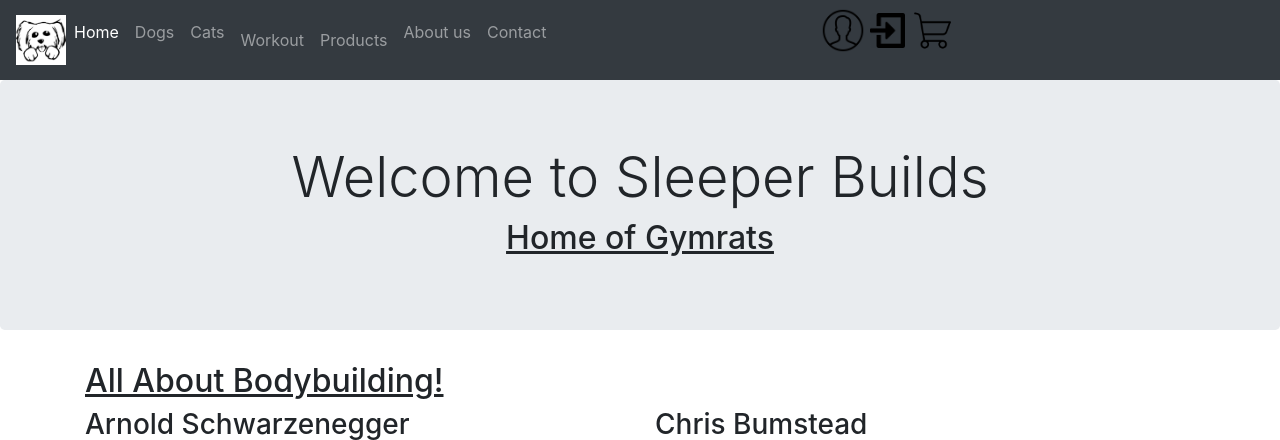
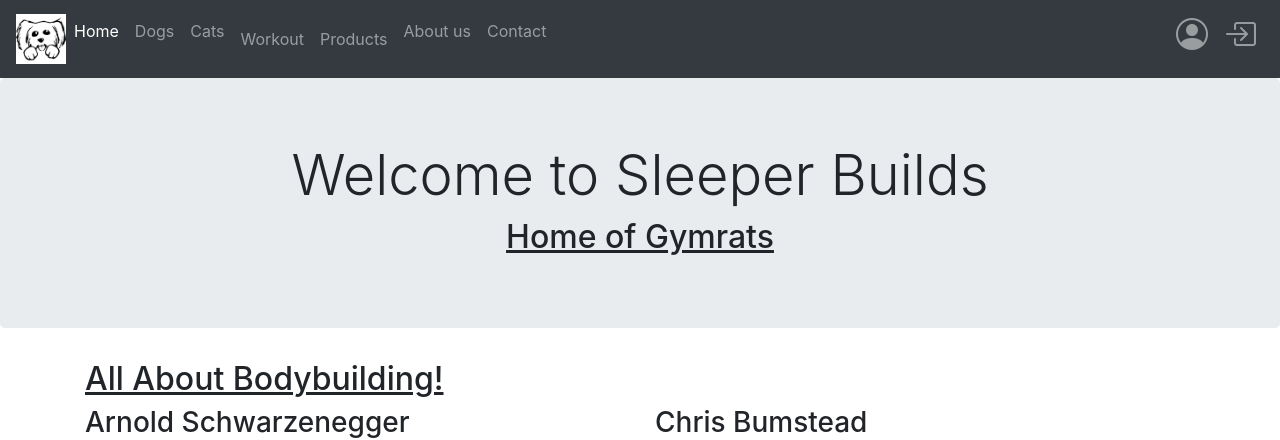
Before and after one commit to Randydom99/INF1005-Project, a PHP site: page /index.php in a window 1280 px wide. Shown: the top 440 px of the page. Run offline with PHP 8.4, Linux system fonts and the light colour scheme.

Commit message:
Update process_contact.php

```diff
--- a/index.php
+++ b/index.php
@@ -11,6 +11,7 @@ Click nbfs://nbhost/SystemFileSystem/Templates/Other/html.html to edit this temp
         integrity=
             "sha384-Vkoo8x4CGsO3+Hhxv8T/Q5PaXtkKtu6ug5TOeNV6gBiFeWPGFN9MuhOf23Q9Ifjh"
         crossorigin="anonymous">
+        <link rel="stylesheet" href="https://cdn.jsdelivr.net/npm/bootstrap-icons@1.5.0/font/bootstrap-icons.css">
         <link rel="stylesheet" href="style.css" type="text/css"/>
 
          <!--jQuery-->
--- a/nav.inc.php
+++ b/nav.inc.php
@@ -49,15 +49,18 @@
         <li class="nav-item">
             <a class="nav-link" href="contact.php">Contact</a></li>
     </ul>
-                <div class="topnav-right">
-                    <ul class="navbar-nav mr-auto mt-2 mt-lg-0">
-                        <li class="nav-item"><a href="register.php">
-                                <img style="max-width: 10%" src="images/icon1.png">
-                            </a><a href="index.php">
-                                <img style="max-width:8%" src="images/icon2.png">
-                            </a><a href="shop.php"><img style="max-height: 70%" src="images/icon3.png"></a></li>
+    <ul class="navbar-nav">
+        <li class="nav-item">
+            <a class="nav-link" href="register.php">
+                <h2 class="bi bi-person-circle"></h2>
+            </a>
+        </li>
+        <li class="nav-item">
+            <a class="nav-link" href="login.php">
+                <h2 class="bi bi-box-arrow-in-right"></h2>
+            </a>
+        </li>
     </ul>
-                </div>
 </div>
 
 
```
Lines whose indentation alone changed are shown as unchanged.
